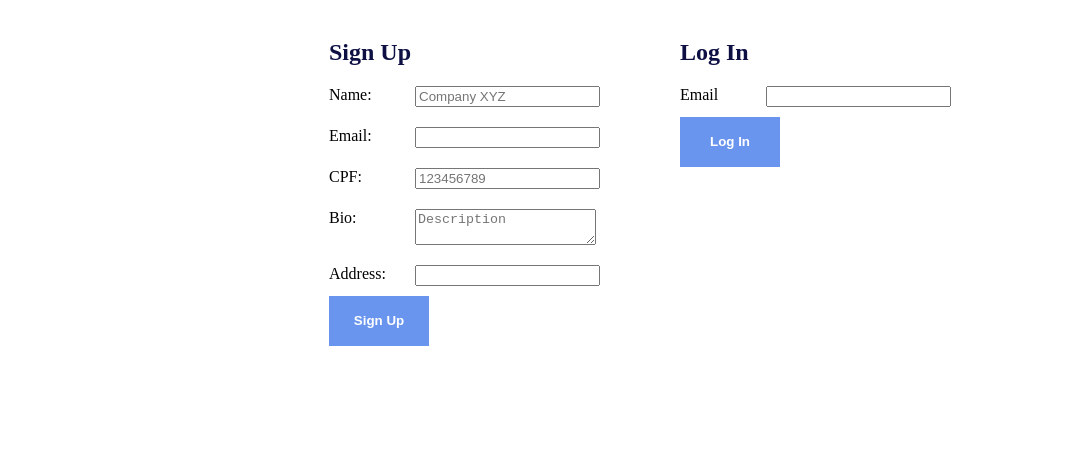
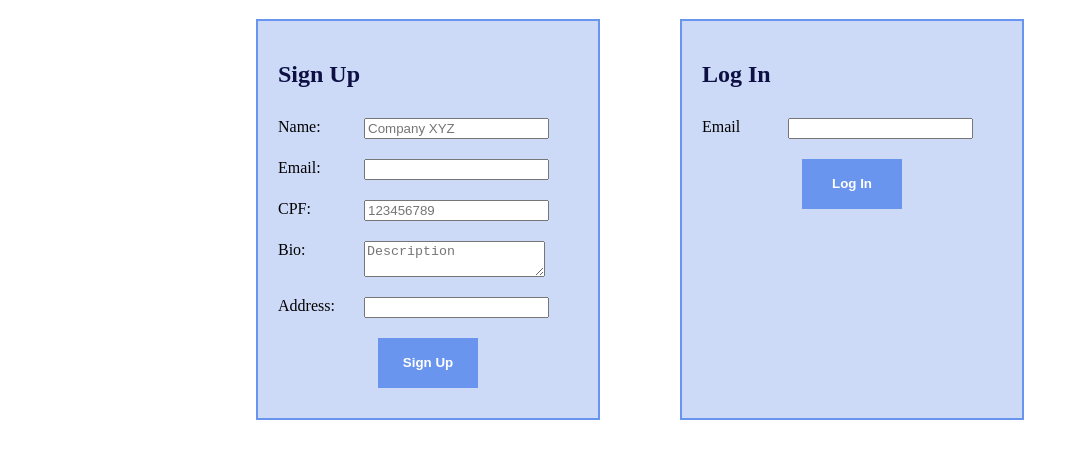
Before and after one commit to dev-gst/Linketinder-Project, a website built with webpack: page Frontend/src/views/company/index.html in a window 1280 px wide. Shown: the part 61-520 px from the top of the page, without its empty margins (0-1078 px from the left). Built offline with nearby package versions, Linux system fonts and the light colour scheme.

Commit message:
fix: css styling for forms and buttons

```diff
--- a/Frontend/src/views/common/css/styles.css
+++ b/Frontend/src/views/common/css/styles.css
@@ -22,8 +22,7 @@ h1, h2, h3, h4, h5, h6 {
     gap: 80px;
 }
 
-#candidate-sign-up-form,
-#candidate-login-form {
+form {
     background-color: var(--secondary-color);
     border: solid 2px var(--primary-color);
     padding: 20px;
@@ -58,8 +57,7 @@ h1, h2, h3, h4, h5, h6 {
     width: 70px;
 }
 
-.sign-up-button,
-.login-button {
+button {
     background-color: var(--primary-color);
     color: #ffffff;
     border: none;
@@ -69,8 +67,7 @@ h1, h2, h3, h4, h5, h6 {
     font-weight: bold;
 }
 
-.sign-up-button:hover,
-.login-button:hover {
+button:hover {
     border: solid 2px var(--primary-color);
     background-color: #ffffff;
     color: var(--primary-color);
```
